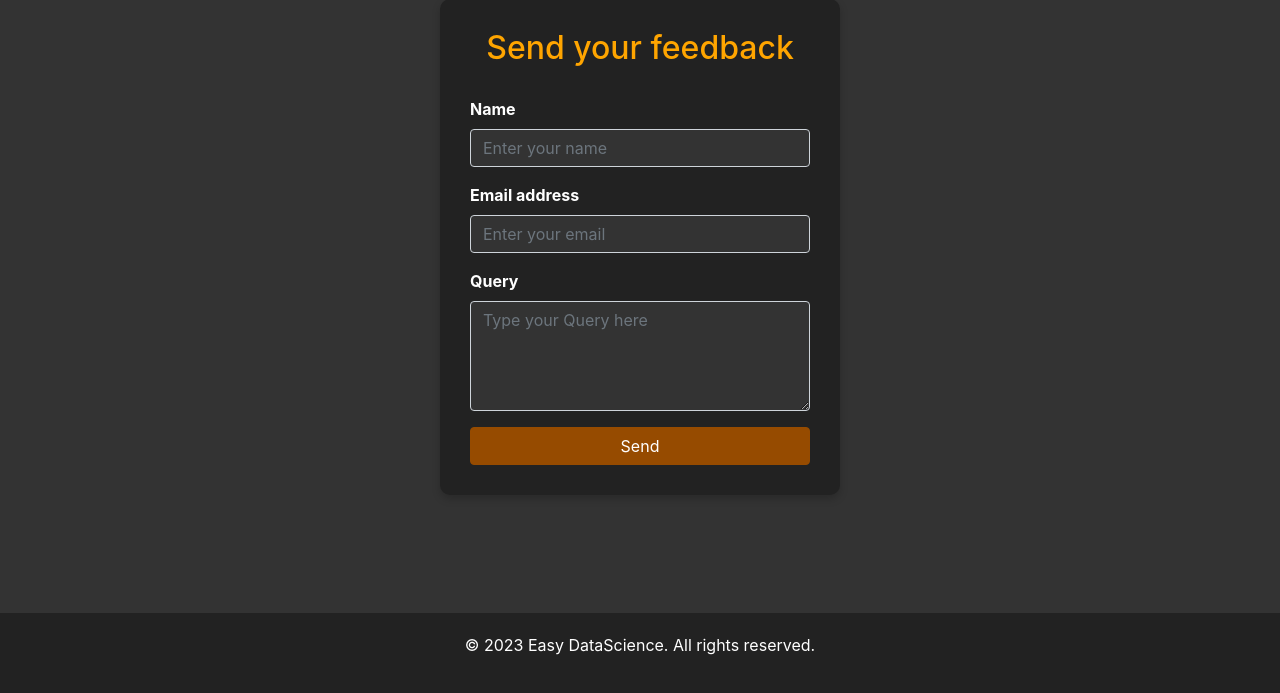
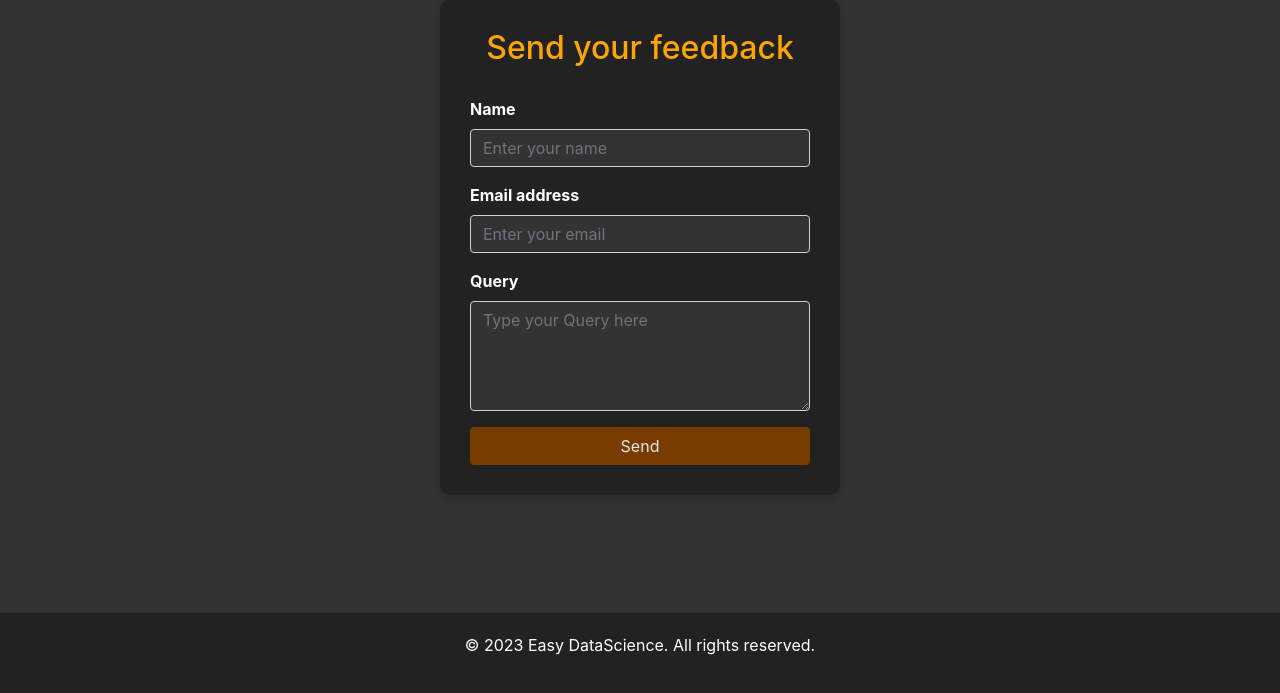
Before and after one commit to aligauhar/DataScience-Project-Share-Flask-, a Flask app: page /contact.html in a window 1280 px wide. Shown: the part 107-800 px from the top of the page. Run offline with Flask 3, Linux system fonts and the light colour scheme; some libraries are stand-ins or nearby versions.

Commit message:
Update contact.html

```diff
--- a/templates/contact.html
+++ b/templates/contact.html
@@ -138,7 +138,17 @@ body{
 footer{
     margin-top: auto;
 }
-
+.btn-primary {
+    color: rgb(232, 230, 227);
+    background-color: rgb(120 60 0);
+    border-color: rgb(120 60 0);
+}
+.btn-primary.focus, .btn-primary:focus {
+    color: rgb(232, 230, 227) !important;
+    background-color: rgb(120 60 0) !important;
+    border-color: rgb(120 60 0) !important;
+    box-shadow: rgb(120 60 0) 0px 0px 0px 0.2rem !important;
+}
   </style>
   <script>
     setTimeout(function() {
```
